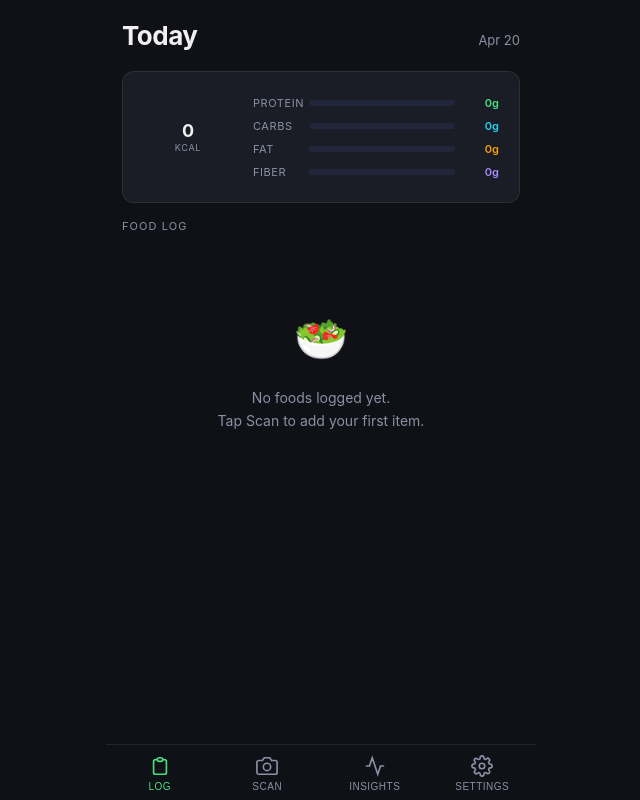
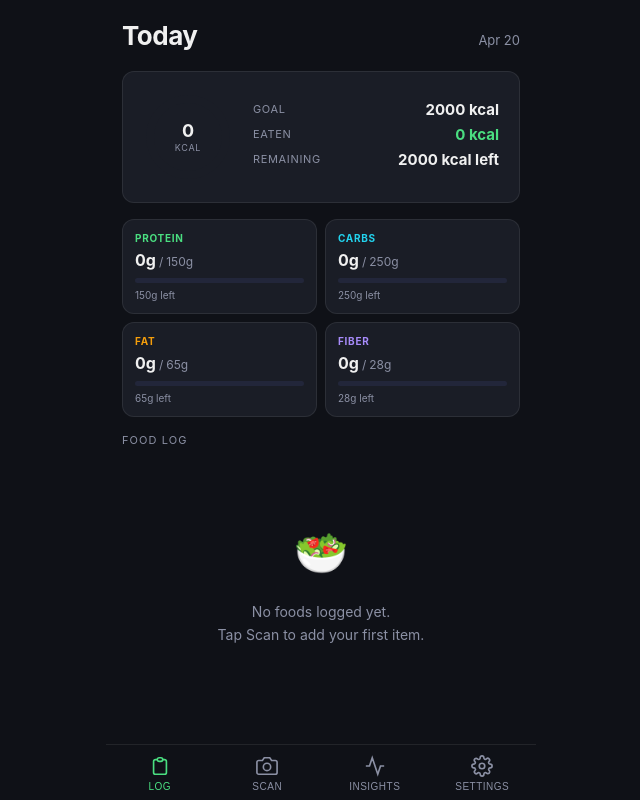
Before and after one commit to hualitystuff/hualitynutritrack, a plain HTML site: page index.html in a window 1280 px wide. Shown: the whole page, without its empty margins (319-959 px from the left). Drawn offline with Linux system fonts and the light colour scheme.

Commit message:
Update index.html

```diff
--- a/index.html
+++ b/index.html
@@ -127,6 +127,19 @@
     .macro-input-wrap { display: flex; flex-direction: column; align-items: flex-end; gap: 2px; }
     .macro-calc-input { width: 80px; }
     .macro-kcal-hint { font-size: 10px; color: var(--muted); }
+    .goal-cal-row { display: flex; justify-content: space-between; align-items: center; margin-bottom: 6px; }
+    .goal-cal-label { font-size: 11px; color: var(--muted); text-transform: uppercase; letter-spacing: 0.06em; }
+    .goal-cal-val { font-size: 15px; font-weight: 700; }
+    .macro-compare-grid { display: grid; grid-template-columns: 1fr 1fr; gap: 8px; margin-bottom: 16px; }
+    .macro-compare-card { background: var(--surface); border: 1px solid var(--border); border-radius: var(--r); padding: 12px; }
+    .mc-label { font-size: 10px; font-weight: 700; text-transform: uppercase; letter-spacing: 0.07em; margin-bottom: 6px; }
+    .mc-vals { display: flex; align-items: baseline; gap: 3px; margin-bottom: 8px; }
+    .mc-eaten { font-size: 16px; font-weight: 700; }
+    .mc-sep { font-size: 12px; color: var(--muted); }
+    .mc-goal { font-size: 12px; color: var(--muted); }
+    .mc-bar-bg { height: 5px; background: var(--surface2); border-radius: 3px; overflow: hidden; margin-bottom: 6px; }
+    .mc-bar-fill { height: 100%; border-radius: 3px; width: 0%; transition: width 0.5s ease; }
+    .mc-remain { font-size: 10px; color: var(--muted); }
     .serving-selector { background: var(--surface); border: 1px solid var(--border2); border-radius: var(--r); padding: 16px; margin-bottom: 12px; }
     .serving-label { font-size: 11px; color: var(--muted); text-transform: uppercase; letter-spacing: 0.08em; margin-bottom: 12px; }
     .serving-controls { display: flex; align-items: center; justify-content: space-between; margin-bottom: 12px; }
@@ -145,6 +158,8 @@
   <div class="screens">
     <div class="screen active" id="screen-log">
       <div class="header"><h1>Today</h1><span id="today-date"></span></div>
+
+      <!-- Calorie ring + remaining -->
       <div class="summary-card">
         <div class="ring-wrap">
           <svg viewBox="0 0 90 90">
@@ -153,13 +168,50 @@
           </svg>
           <div class="ring-center"><div class="ring-cal" id="ring-cal-num">0</div><div class="ring-sub">kcal</div></div>
         </div>
-        <div class="macro-bars">
-          <div class="macro-row"><div class="macro-label">Protein</div><div class="macro-bar-bg"><div class="macro-bar-fill" id="bar-protein" style="width:0%;background:#4ade80"></div></div><div class="macro-val" id="val-protein" style="color:#4ade80">0g</div></div>
-          <div class="macro-row"><div class="macro-label">Carbs</div><div class="macro-bar-bg"><div class="macro-bar-fill" id="bar-carbs" style="width:0%;background:#22d3ee"></div></div><div class="macro-val" id="val-carbs" style="color:#22d3ee">0g</div></div>
-          <div class="macro-row"><div class="macro-label">Fat</div><div class="macro-bar-bg"><div class="macro-bar-fill" id="bar-fat" style="width:0%;background:#f59e0b"></div></div><div class="macro-val" id="val-fat" style="color:#f59e0b">0g</div></div>
-          <div class="macro-row"><div class="macro-label">Fiber</div><div class="macro-bar-bg"><div class="macro-bar-fill" id="bar-fiber" style="width:0%;background:#a78bfa"></div></div><div class="macro-val" id="val-fiber" style="color:#a78bfa">0g</div></div>
+        <div style="flex:1">
+          <div class="goal-cal-row">
+            <span class="goal-cal-label">Goal</span>
+            <span class="goal-cal-val" id="goal-cal-display">—</span>
+          </div>
+          <div class="goal-cal-row">
+            <span class="goal-cal-label">Eaten</span>
+            <span class="goal-cal-val" id="eaten-cal-display" style="color:var(--accent)">0</span>
+          </div>
+          <div class="goal-cal-row">
+            <span class="goal-cal-label">Remaining</span>
+            <span class="goal-cal-val" id="remaining-cal-display">—</span>
+          </div>
         </div>
       </div>
+
+      <!-- Macro comparison cards -->
+      <div class="macro-compare-grid">
+        <div class="macro-compare-card">
+          <div class="mc-label" style="color:#4ade80">Protein</div>
+          <div class="mc-vals"><span class="mc-eaten" id="mc-protein-eaten">0g</span><span class="mc-sep">/</span><span class="mc-goal" id="mc-protein-goal">—</span></div>
+          <div class="mc-bar-bg"><div class="mc-bar-fill" id="mc-bar-protein" style="background:#4ade80"></div></div>
+          <div class="mc-remain" id="mc-protein-remain"></div>
+        </div>
+        <div class="macro-compare-card">
+          <div class="mc-label" style="color:#22d3ee">Carbs</div>
+          <div class="mc-vals"><span class="mc-eaten" id="mc-carbs-eaten">0g</span><span class="mc-sep">/</span><span class="mc-goal" id="mc-carbs-goal">—</span></div>
+          <div class="mc-bar-bg"><div class="mc-bar-fill" id="mc-bar-carbs" style="background:#22d3ee"></div></div>
+          <div class="mc-remain" id="mc-carbs-remain"></div>
+        </div>
+        <div class="macro-compare-card">
+          <div class="mc-label" style="color:#f59e0b">Fat</div>
+          <div class="mc-vals"><span class="mc-eaten" id="mc-fat-eaten">0g</span><span class="mc-sep">/</span><span class="mc-goal" id="mc-fat-goal">—</span></div>
+          <div class="mc-bar-bg"><div class="mc-bar-fill" id="mc-bar-fat" style="background:#f59e0b"></div></div>
+          <div class="mc-remain" id="mc-fat-remain"></div>
+        </div>
+        <div class="macro-compare-card">
+          <div class="mc-label" style="color:#a78bfa">Fiber</div>
+          <div class="mc-vals"><span class="mc-eaten" id="mc-fiber-eaten">0g</span><span class="mc-sep">/</span><span class="mc-goal" id="mc-fiber-goal">—</span></div>
+          <div class="mc-bar-bg"><div class="mc-bar-fill" id="mc-bar-fiber" style="background:#a78bfa"></div></div>
+          <div class="mc-remain" id="mc-fiber-remain"></div>
+        </div>
+      </div>
+
       <div class="section-label">Food Log</div>
       <div id="log-list"></div>
     </div>
@@ -386,11 +438,41 @@ function renderLog() {
 }
 
 function updateSummary(t) {
-  document.getElementById('ring-cal-num').textContent = Math.round(t.calories);
-  document.getElementById('cal-ring').style.strokeDashoffset = 239-(239*Math.min(t.calories/goals.calories,1));
-  [['protein','#4ade80'],['carbs','#22d3ee'],['fat','#f59e0b'],['fiber','#a78bfa']].forEach(([k])=>{
-    document.getElementById('bar-'+k).style.width = Math.min((t[k]/goals[k])*100,100)+'%';
-    document.getElementById('val-'+k).textContent = Math.round(t[k])+'g';
+  const calEaten = Math.round(t.calories);
+  const calGoal = goals.calories || 0;
+  const calRemain = calGoal - calEaten;
+
+  document.getElementById('ring-cal-num').textContent = calEaten;
+  document.getElementById('cal-ring').style.strokeDashoffset = 239 - (239 * Math.min(t.calories / (calGoal || 2000), 1));
+  document.getElementById('eaten-cal-display').textContent = calEaten + ' kcal';
+  document.getElementById('goal-cal-display').textContent = calGoal ? calGoal + ' kcal' : 'Not set';
+  document.getElementById('remaining-cal-display').textContent = calGoal
+    ? (calRemain >= 0 ? calRemain + ' kcal left' : Math.abs(calRemain) + ' kcal over')
+    : '—';
+  document.getElementById('remaining-cal-display').style.color = calRemain < 0 ? 'var(--danger)' : 'var(--text)';
+
+  const macros = [
+    {key:'protein', eaten:t.protein, goal:goals.protein, color:'#4ade80', unit:'g'},
+    {key:'carbs',   eaten:t.carbs,   goal:goals.carbs,   color:'#22d3ee', unit:'g'},
+    {key:'fat',     eaten:t.fat,     goal:goals.fat,     color:'#f59e0b', unit:'g'},
+    {key:'fiber',   eaten:t.fiber,   goal:goals.fiber,   color:'#a78bfa', unit:'g'},
+  ];
+
+  macros.forEach(m => {
+    const eaten = Math.round(m.eaten);
+    const goal = m.goal || 0;
+    const pct = goal ? Math.min((eaten / goal) * 100, 100) : 0;
+    const remain = goal - eaten;
+    const over = eaten > goal && goal > 0;
+
+    document.getElementById('mc-'+m.key+'-eaten').textContent = eaten + m.unit;
+    document.getElementById('mc-'+m.key+'-goal').textContent = goal ? goal + m.unit : 'No goal';
+    document.getElementById('mc-bar-'+m.key).style.width = pct + '%';
+    document.getElementById('mc-bar-'+m.key).style.background = over ? 'var(--danger)' : m.color;
+    document.getElementById('mc-'+m.key+'-remain').textContent = goal
+      ? (over ? Math.abs(Math.round(remain)) + 'g over' : Math.round(remain) + 'g left')
+      : '';
+    document.getElementById('mc-'+m.key+'-remain').style.color = over ? 'var(--danger)' : 'var(--muted)';
   });
 }
 
```
